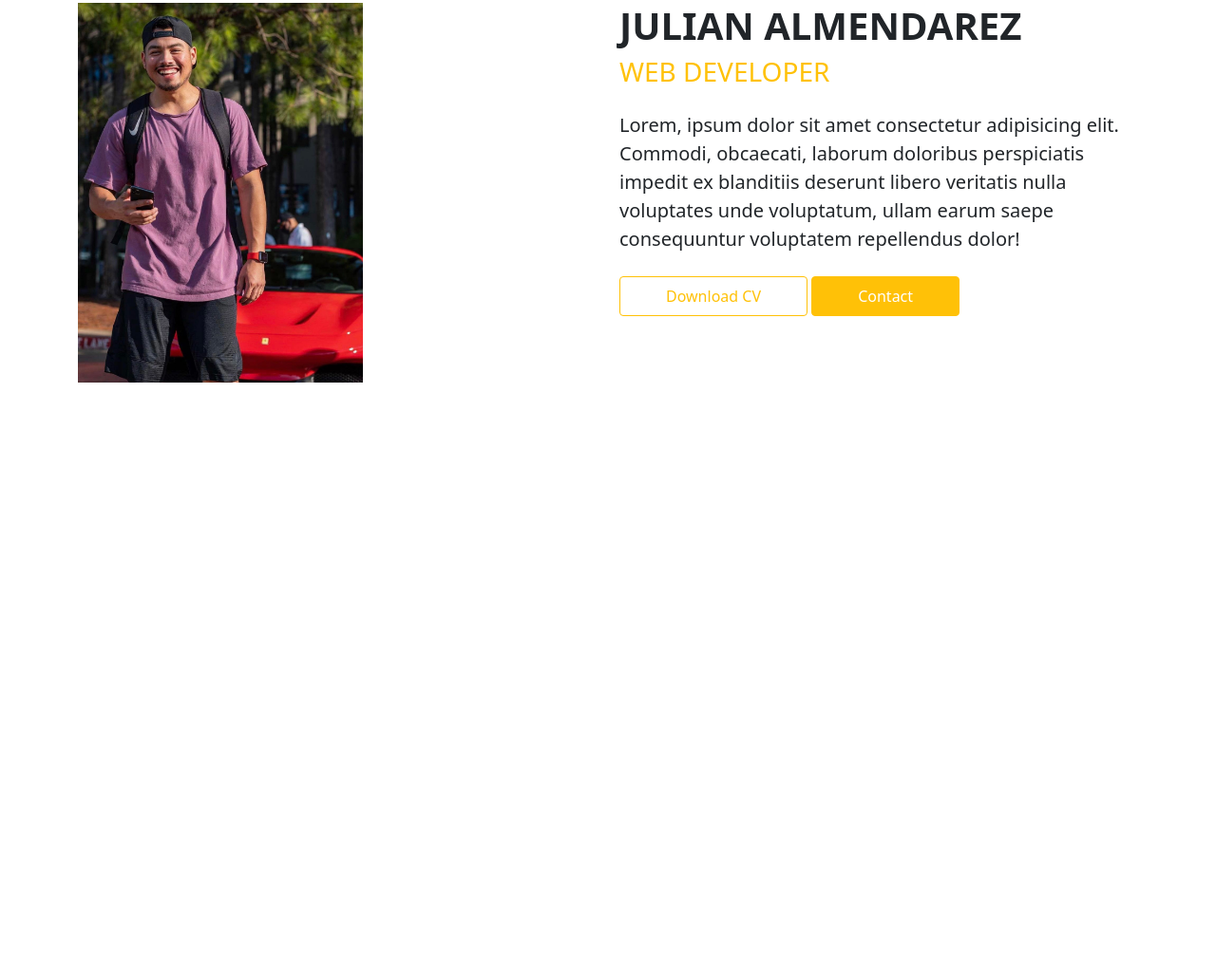
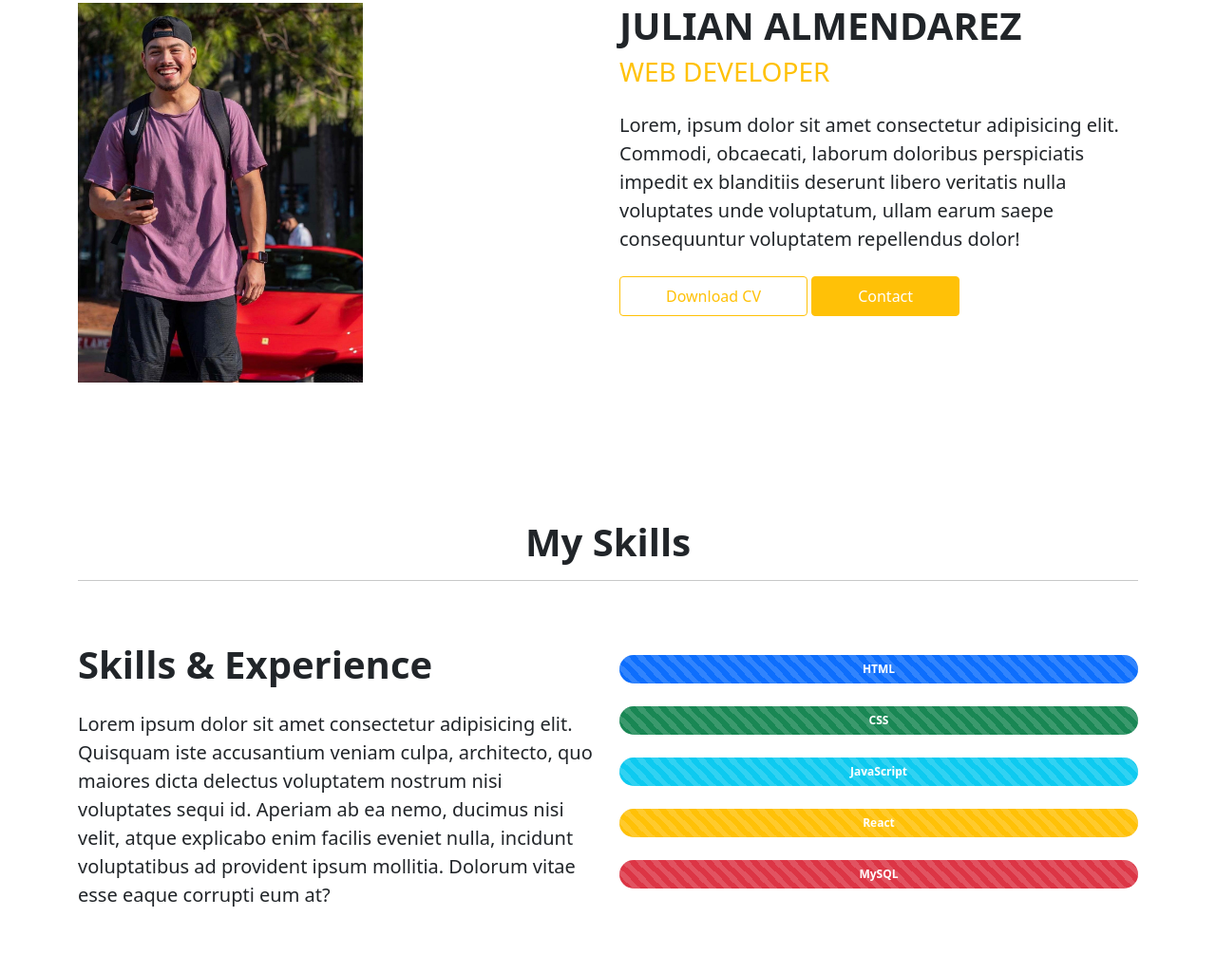
Before and after one commit to stbxzr/portfolio, a plain HTML site: page index.html in a window 1280 px wide. Shown: the part 881-1906 px from the top of the page at 95% size. Before the commit the page ends 1380 px from the top, so only its background shows below. Drawn offline with nearby package versions, Linux system fonts and the light colour scheme.

Commit message:
Updated Skill section

```diff
--- a/index.html
+++ b/index.html
@@ -29,6 +29,9 @@
               </li>
               <li class="nav-item">
                 <a class="nav-link" href="#">About</a>
+              </li>
+              <li class="nav-item">
+                <a class="nav-link" href="#">Skills</a>
               </li>
               <li class="nav-item">
                 <a class="nav-link" href="#">Projects</a>
@@ -93,6 +96,40 @@
           </div>
       </section>
 
+      <!-- SKILLS SECTION -->
+      <section id="skills">
+        <div class="container my-5 py-5">
+          <div class="row mb-5">
+            <div class="col-12">
+              <h1 class="fw-bold text-center">My Skills</h1>
+              <hr>
+            </div>
+          </div>
+          <div class="row">
+            <div class="col-md-6">
+              <h1 class="fw-bold mb-4">Skills & Experience</h1>
+              <p class="lead">Lorem ipsum dolor sit amet consectetur adipisicing elit. Quisquam iste accusantium veniam culpa, architecto, quo maiores dicta delectus voluptatem nostrum nisi voluptates sequi id. Aperiam ab ea nemo, ducimus nisi velit, atque explicabo enim facilis eveniet nulla, incidunt voluptatibus ad provident ipsum mollitia. Dolorum vitae esse eaque corrupti eum at?</p>
+            </div>
+            <div class="col-md-6 d-flex flex-column justify-content-center fw-bold">
+              <div class="progress mb-4">
+                <div class="progress-bar progress-bar-striped" role="progressbar" style="width: 100%" aria-valuenow="10" aria-valuemin="0" aria-valuemax="100">HTML</div>
+              </div>
+              <div class="progress mb-4">
+                <div class="progress-bar progress-bar-striped bg-success" role="progressbar" style="width: 100%" aria-valuenow="25" aria-valuemin="0" aria-valuemax="100">CSS</div>
+              </div>
+              <div class="progress mb-4">
+                <div class="progress-bar progress-bar-striped bg-info" role="progressbar" style="width: 100%" aria-valuenow="50" aria-valuemin="0" aria-valuemax="100">JavaScript</div>
+              </div>
+              <div class="progress mb-4">
+                <div class="progress-bar progress-bar-striped bg-warning" role="progressbar" style="width: 100%" aria-valuenow="75" aria-valuemin="0" aria-valuemax="100">React</div>
+              </div>
+              <div class="progress mb-4">
+                <div class="progress-bar progress-bar-striped bg-danger" role="progressbar" style="width: 100%" aria-valuenow="100" aria-valuemin="0" aria-valuemax="100">MySQL</div>
+              </div>
+            </div>
+          </div>
+        </div>
+      </section>
     <!-- Optional JavaScript; choose one of the two! -->
 
     <!-- Option 1: Bootstrap Bundle with Popper -->
--- a/style.css
+++ b/style.css
@@ -7,3 +7,14 @@
 .navbar-nav{
     font-size: 18px;
 }
+
+/* PROGRESS BAR */
+.progress{
+    height: 30px;
+    border-radius: 50px;
+    transition: all 0.5s ease;
+}
+
+.progress:hover{
+    transform: scale(1.1);
+}
```
